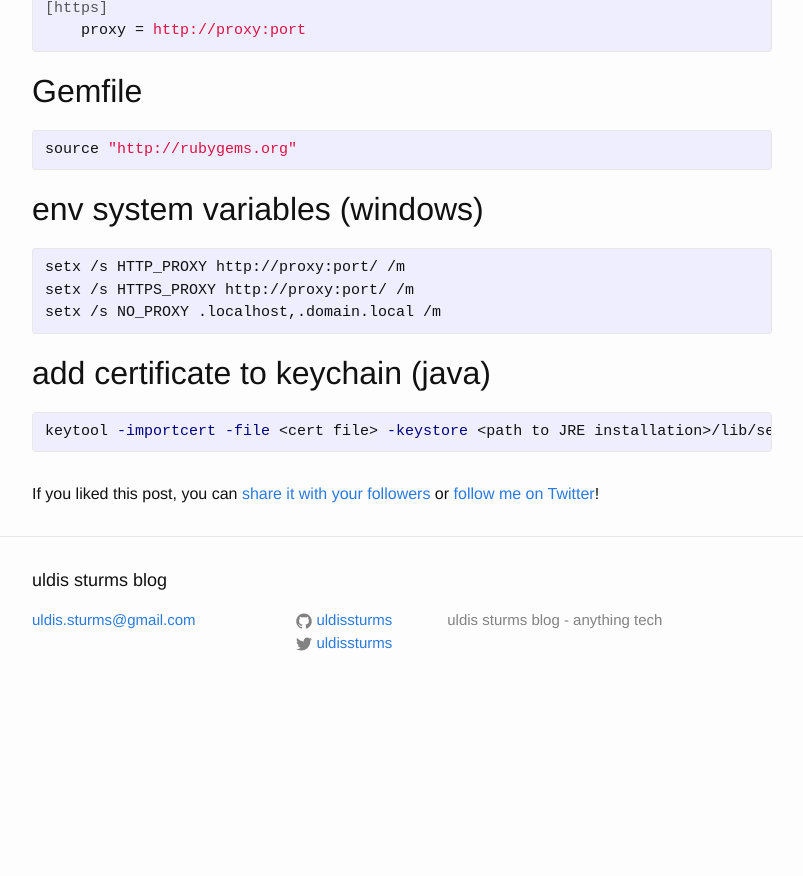
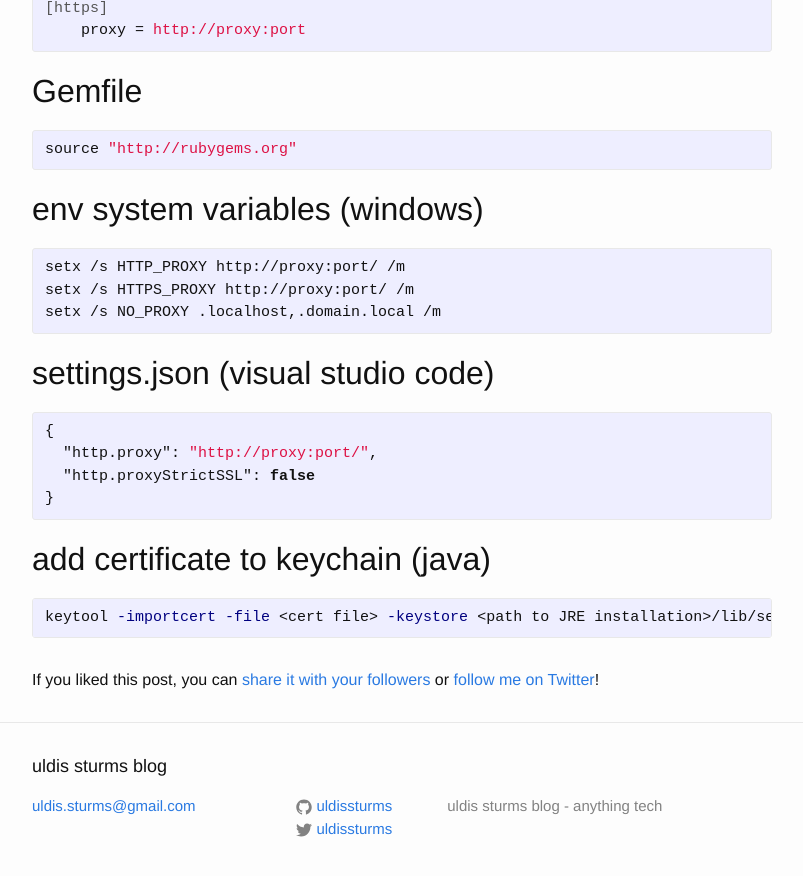
Before and after one commit to uldissturms/uldissturms.github.io, a Jekyll site: the page built from _posts/2016-02-22-behind-an-insecure-proxy.markdown, in a window 1280 px wide and 900 px high, scrolled down 966 px. Shown: the top 876 px of the window, without its empty margins (238-1041 px from the left). Built offline with Jekyll 4.4.1, drawn with Linux system fonts in a browser that asks for light colours; before the commit the page ends 1680 px from its top, so only the background shows below that.

Commit message:
add vs code proxy settings

```diff
--- a/_posts/2016-02-22-behind-an-insecure-proxy.markdown
+++ b/_posts/2016-02-22-behind-an-insecure-proxy.markdown
@@ -60,6 +60,15 @@ setx /s HTTPS_PROXY http://proxy:port/ /m
 setx /s NO_PROXY .localhost,.domain.local /m
 {% endhighlight %}
 
+settings.json (visual studio code)
+----------------------------------
+{% highlight json %}
+{
+  "http.proxy": "http://proxy:port/",
+  "http.proxyStrictSSL": false
+}
+{% endhighlight %}
+
 add certificate to keychain (java)
 ----
 {% highlight shell %}
```
